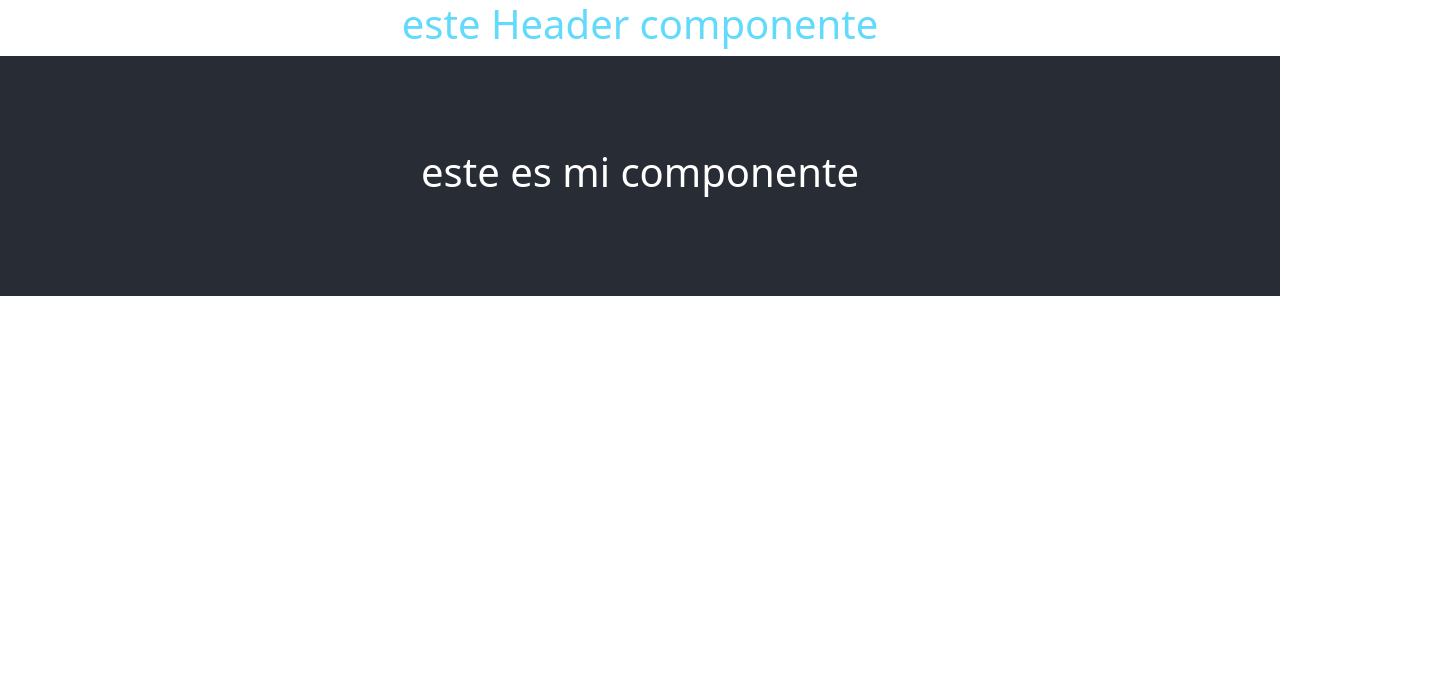
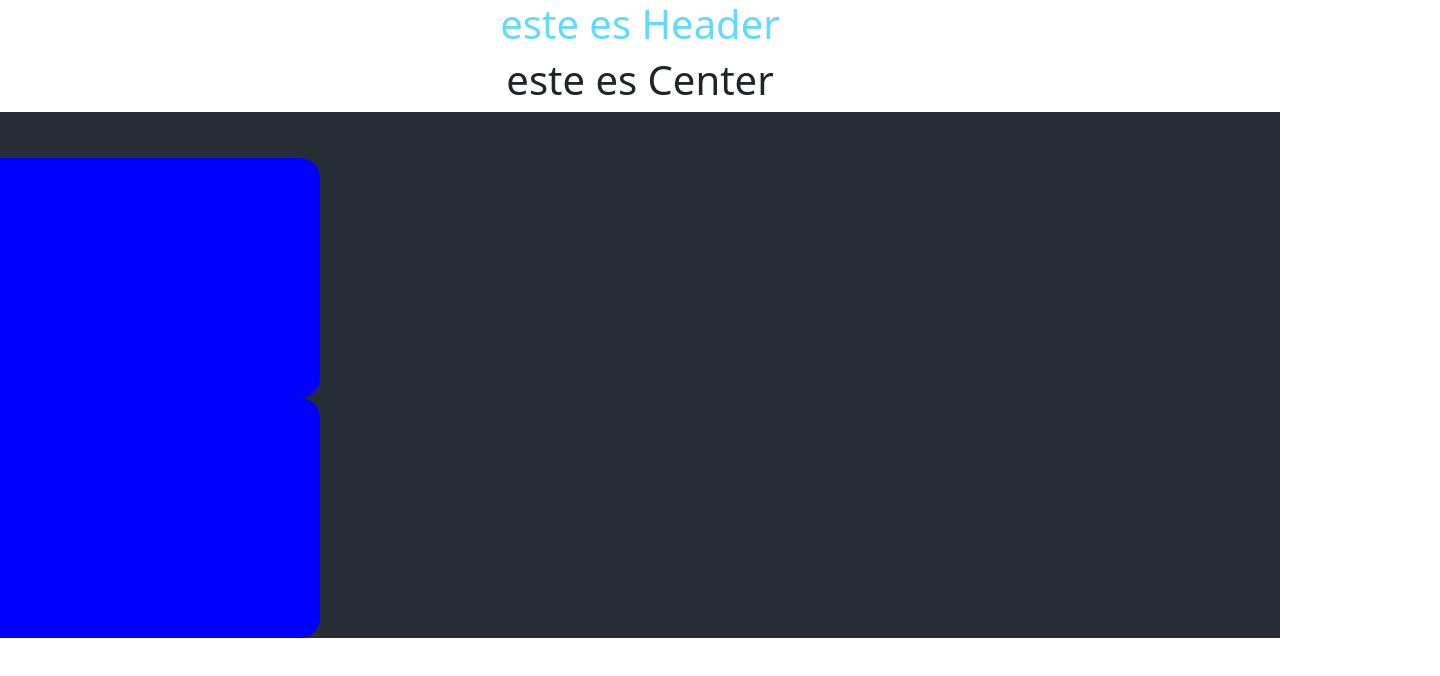
Before and after one commit to JPPUERTAORREGO/aprovals_process, a React (Create React App) app: page / in a window 1280 px wide. Shown: the top 676 px of the page, 1440 px wide, since content can reach past the window. Built offline with nearby package versions, Linux system fonts and the light colour scheme.

Commit message:
se hace merge a la main con archivo json
se define espacio de desarrollo por integrante y archivo  json false_users

```diff
--- a/src/App.css
+++ b/src/App.css
@@ -8,7 +8,7 @@
   display: flex;
   flex-direction: column;
   align-items: center;
-  justify-content: center;
+  justify-content: space-around;
   font-size: calc(10px + 2vmin);
   color: white;
 }
--- /dev/null
+++ b/src/components/Detail.css
@@ -0,0 +1,31 @@
+.titulo{
+    margin-right: 185vh;
+}
+
+.principal{
+    background-color: blue;
+    border-radius: 20px;
+    margin-right: 140vh;
+    min-height: 30vh;
+    min-width: 60vh;
+    display: flex;
+    flex-direction: row;
+    align-items: center;
+    justify-content: start;
+    font-size: calc(10px + 2vmin);
+    color: white;
+}
+
+.historial{
+    background-color: blue;
+    border-radius: 20px;
+    margin-right: 140vh;
+    min-height: 30vh;
+    min-width: 60vh;
+    display: flex;
+    flex-direction: row;
+    align-items: center;
+    justify-content: start;
+    font-size: calc(10px + 2vmin);
+    color: white;
+}
--- a/src/components/Detail_component.js
+++ b/src/components/Detail_component.js
@@ -1,9 +1,21 @@
-import React from 'react'
+import React from 'react';
+import './Detail.css';
 
 export const Detail_component = () => {
   return (
-    <div>
-      <h1>este es mi componente</h1>
-    </div>
+    <section>
+      <h2 className='titulo'>Detail</h2>
+      <div className='principal'>
+        <p>1</p>
+      </div>
+      <div className='historial'>
+        <div>
+          <p>1 Ene</p>
+        </div>
+      </div>
+    </section>
   )
 }
+
+
+<div></div>
--- a/src/components/Header_component.js
+++ b/src/components/Header_component.js
@@ -3,7 +3,7 @@ import React from 'react'
 export const Header_component = () => {
   return (
     <div>
-      <h1>este Header componente</h1>
+      <h1>este es Header</h1>
     </div>
   )
 }
--- a/src/components/List_component.js
+++ b/src/components/List_component.js
@@ -3,7 +3,7 @@ import React from 'react'
 export const List_component = () => {
   return (
     <div>
-
+      <h1>este es Center</h1>
     </div>
   )
 }
```
Also changed, not shown: public/false_users.json (added, +34 -0 lines).
